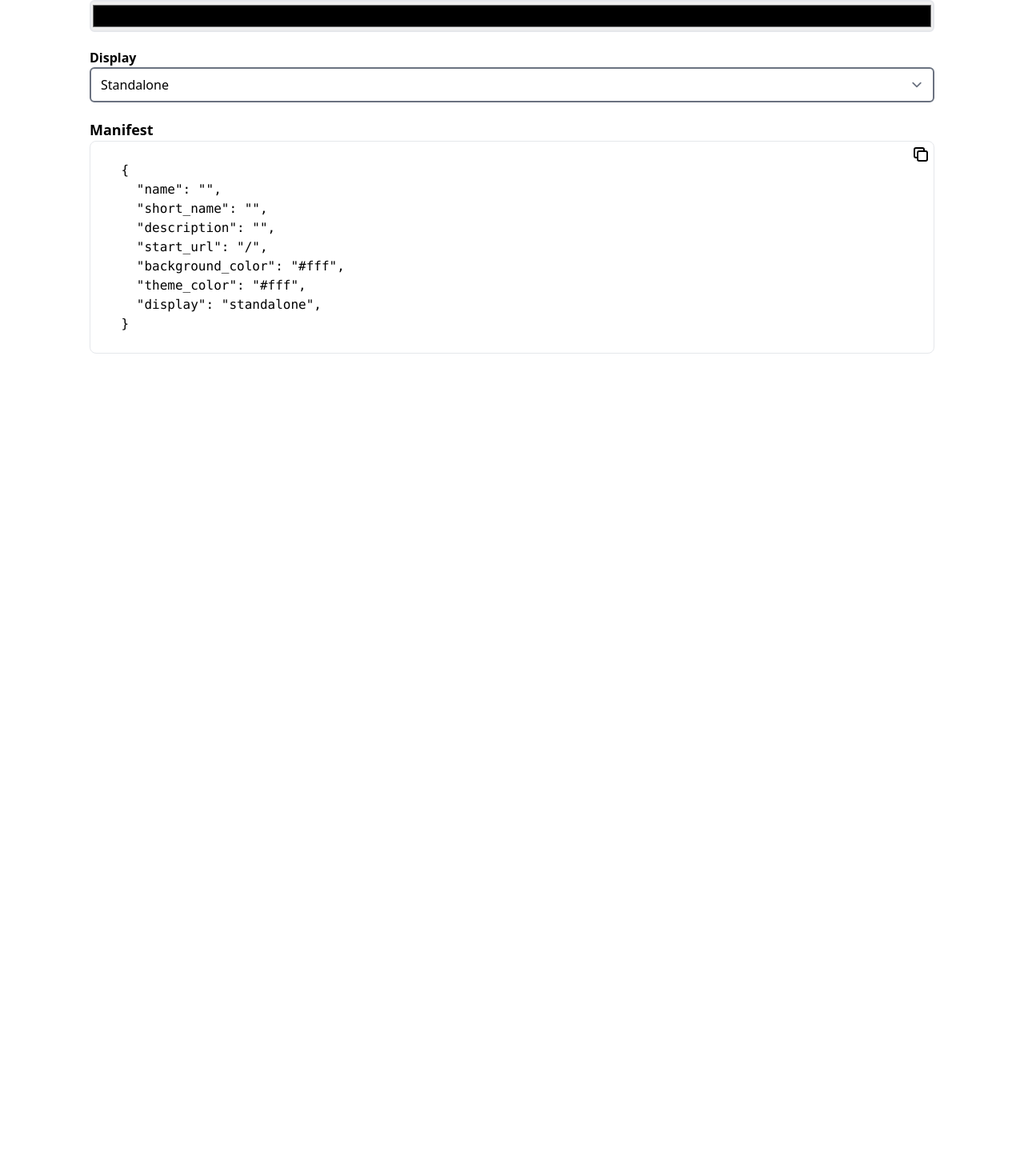
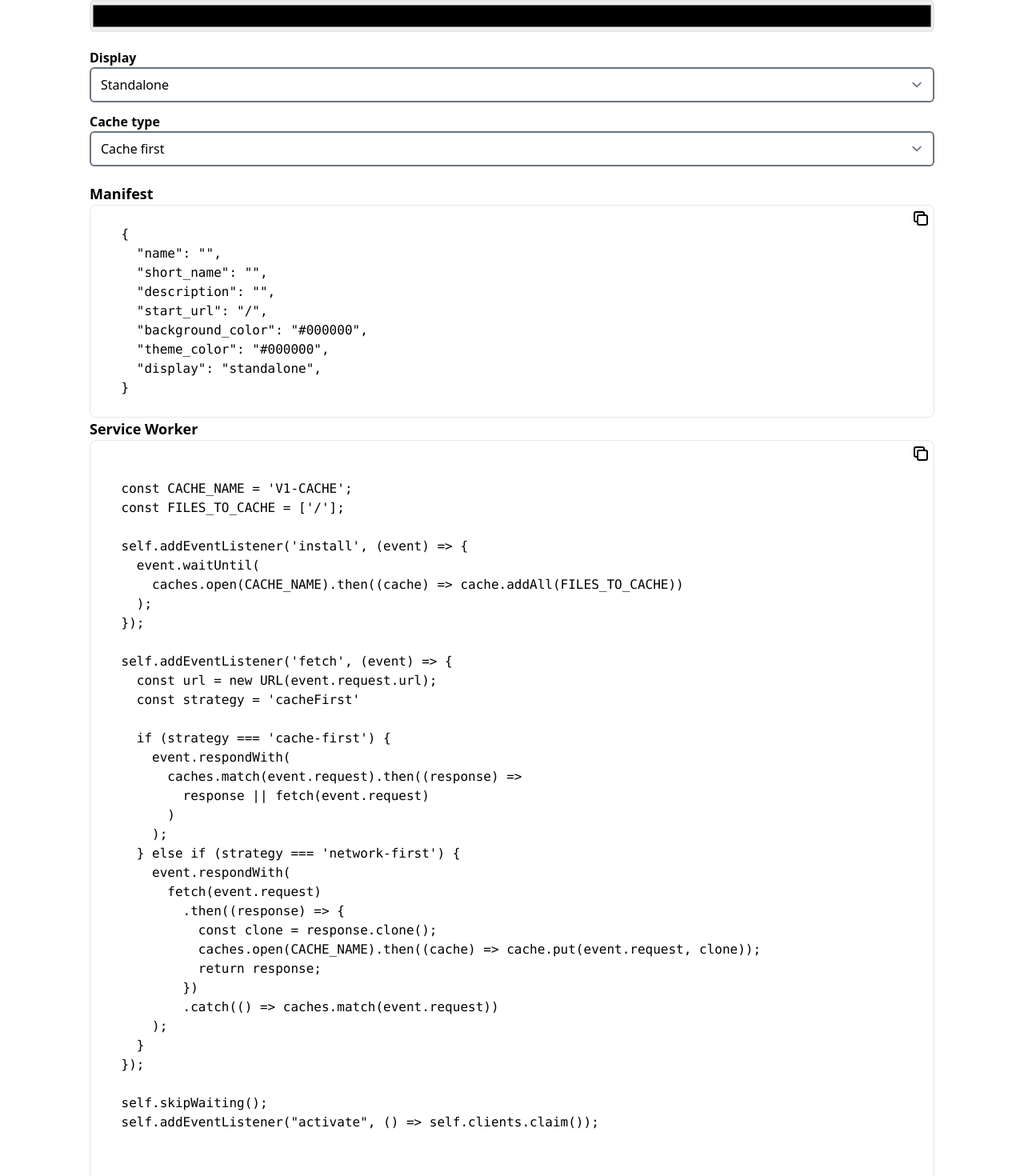
Before and after one commit to opensource254/pwa-generator, a Vue app: page / in a window 1280 px wide. Shown: the part 396-1866 px from the top of the page at 80% size. Before the commit the page ends 838 px from the top, so only its background shows below. Built offline with nearby package versions, Linux system fonts and the light colour scheme.

Commit message:
feat: add service worker generation option

```diff
--- a/package.json
+++ b/package.json
@@ -1,7 +1,7 @@
 {
   "name": "@opensource254/pwa-generator",
   "private": false,
-  "version": "0.1.0",
+  "version": "0.2.0",
   "scripts": {
     "dev": "vite",
     "build": "vite build --base=/pwa-generator/",
--- a/src/App.vue
+++ b/src/App.vue
@@ -40,6 +40,16 @@
         <option value="standalone">Standalone</option>
         <option value="browser">Browser</option>
       </select>
+
+      <label class="font-semibold" for="display">Cache type</label>
+      <select v-model="cacheStrategy"
+        class="form_input" name="cacheType"
+        id="display">
+        <option value="cacheFirst">Cache first</option>
+        <option value="networkFirst">Network first</option>
+        <option value="staleWhileRevalidate">Stale while revalidate</option>
+      </select>
+
     </form>
   </section>
 
@@ -47,7 +57,7 @@
       <h3 class="text-lg font-semibold">Manifest</h3>
     <div class="overflow-x-scroll relative w-full border rounded-lg">
       <div class="absolute right-1 top-1">
-        <button @click="copyToClipboard">
+        <button @click="copyToClipboard('manifest')">
           <svg xmlns="http://www.w3.org/2000/svg" class="h-6 w-6" fill="none" viewBox="0 0 24 24" stroke="currentColor"
             stroke-width="2">
             <path stroke-linecap="round" stroke-linejoin="round"
@@ -70,6 +80,26 @@
     </div>
   </section>
 
+  <section class="px-2 sm:px-28">
+      <h3 class="text-lg font-semibold">Service Worker</h3>
+    <div class="overflow-x-scroll relative w-full border rounded-lg">
+      <div class="absolute right-1 top-1">
+        <button @click="copyToClipboard('serviceWorker')">
+          <svg xmlns="http://www.w3.org/2000/svg" class="h-6 w-6" fill="none" viewBox="0 0 24 24" stroke="currentColor"
+            stroke-width="2">
+            <path stroke-linecap="round" stroke-linejoin="round"
+              d="M8 16H6a2 2 0 01-2-2V6a2 2 0 012-2h8a2 2 0 012 2v2m-6 12h8a2 2 0 002-2v-8a2 2 0 00-2-2h-8a2 2 0 00-2 2v8a2 2 0 002 2z" />
+          </svg>
+        </button>
+      </div>
+
+      <pre>
+      <code class="language-json">
+      {{ serviceWorkerString }}
+      </code>
+      </pre>
+    </div>
+  </section>
 
   <div v-show="toast.show" class="transition ease-in-out duration-[10000] text-center font-semibold border rounded-xl fixed w-full bg-black text-white p-3 opacity-70 bottom-1">
     <h1>Manifest copied to clipboard</h1>
@@ -77,26 +107,85 @@
 </template>
 
 <script setup>
-import { reactive } from 'vue';
+import { reactive, ref, onMounted, watch } from 'vue';
+
 
 const manifest = reactive({
   name: '',
   short_name: '',
   description: '',
   start_url: '/',
-  background_color: '#fff',
-  theme_color: '#fff',
+  background_color: '#000000',
+  theme_color: '#000000',
   display: 'standalone',
   lang: 'en'
 });
+const cacheStrategy = ref('cacheFirst')
+const serviceWorkerSkipWaiting = ref(true)
+const toast = reactive({ show: false });
+const serviceWorkerString = ref('')
 
-const toast = reactive({ show: false });
 
-function copyToClipboard() {
-  navigator.clipboard.writeText(JSON.stringify(manifest, null, 2));
-  toast.show = true;
-  setTimeout(() => {
-    toast.show = false;
-  }, 5000);
+// watchers
+watch(cacheStrategy, (_newValue) => {
+  serviceWorkerString.value = generateServiceWorker()
+})
+
+function copyToClipboard(part = 'manifest') {
+  let textToCopy = JSON.stringify(manifest, null, 2);
+  if (part !== 'manifest') {
+    textToCopy = serviceWorkerString.value;
+    }
+
+  navigator.clipboard.writeText(textToCopy)
+    .then(() => {
+      toast.show = true;       setTimeout(() => {
+        toast.show = false;
+      }, 5000);
+    })
+    }
+
+// Function to generate Service Worker
+function generateServiceWorker() {
+  return `
+    const CACHE_NAME = 'V1-CACHE';
+    const FILES_TO_CACHE = ['/'];
+
+    self.addEventListener('install', (event) => {
+      event.waitUntil(
+        caches.open(CACHE_NAME).then((cache) => cache.addAll(FILES_TO_CACHE))
+      );
+    });
+
+    self.addEventListener('fetch', (event) => {
+      const url = new URL(event.request.url);
+      const strategy = '${cacheStrategy.value}'
+
+      if (strategy === 'cache-first') {
+        event.respondWith(
+          caches.match(event.request).then((response) =>
+            response || fetch(event.request)
+          )
+        );
+      } else if (strategy === 'network-first') {
+        event.respondWith(
+          fetch(event.request)
+            .then((response) => {
+              const clone = response.clone();
+              caches.open(CACHE_NAME).then((cache) => cache.put(event.request, clone));
+              return response;
+            })
+            .catch(() => caches.match(event.request))
+        );
+      }
+    });
+
+    ${serviceWorkerSkipWaiting ? 'self.skipWaiting();' : ''}
+    ${true ? 'self.addEventListener("activate", () => self.clients.claim());' : ''}
+  `;
 }
+
+onMounted(() => {
+  serviceWorkerString.value = generateServiceWorker()
+})
 </script>
```
